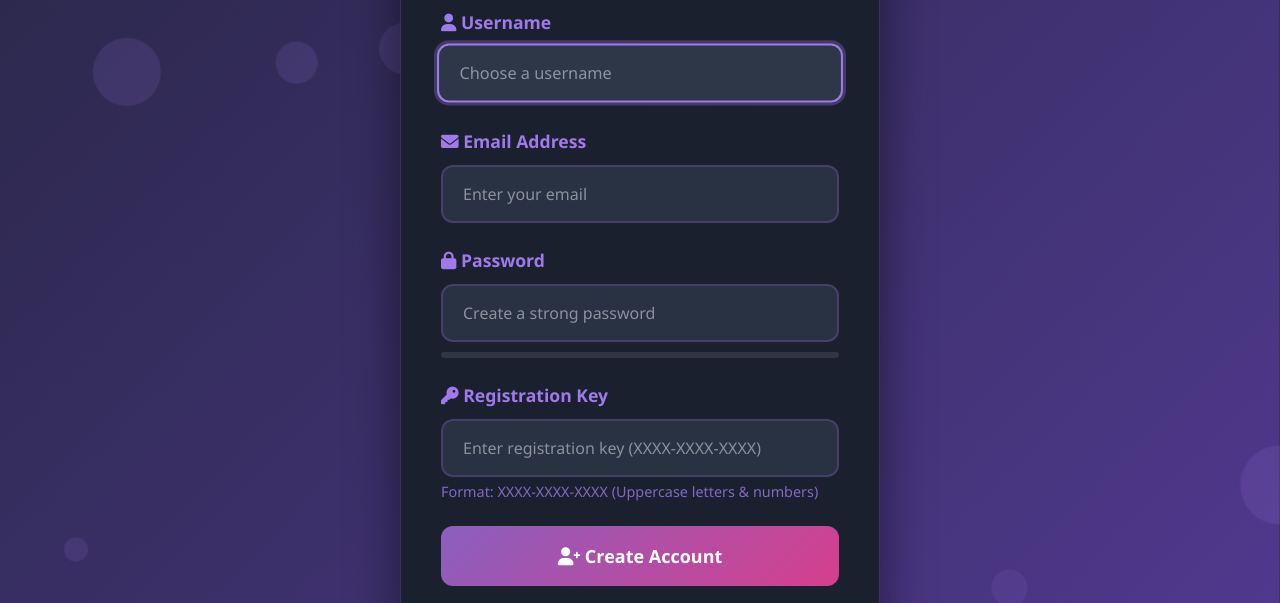
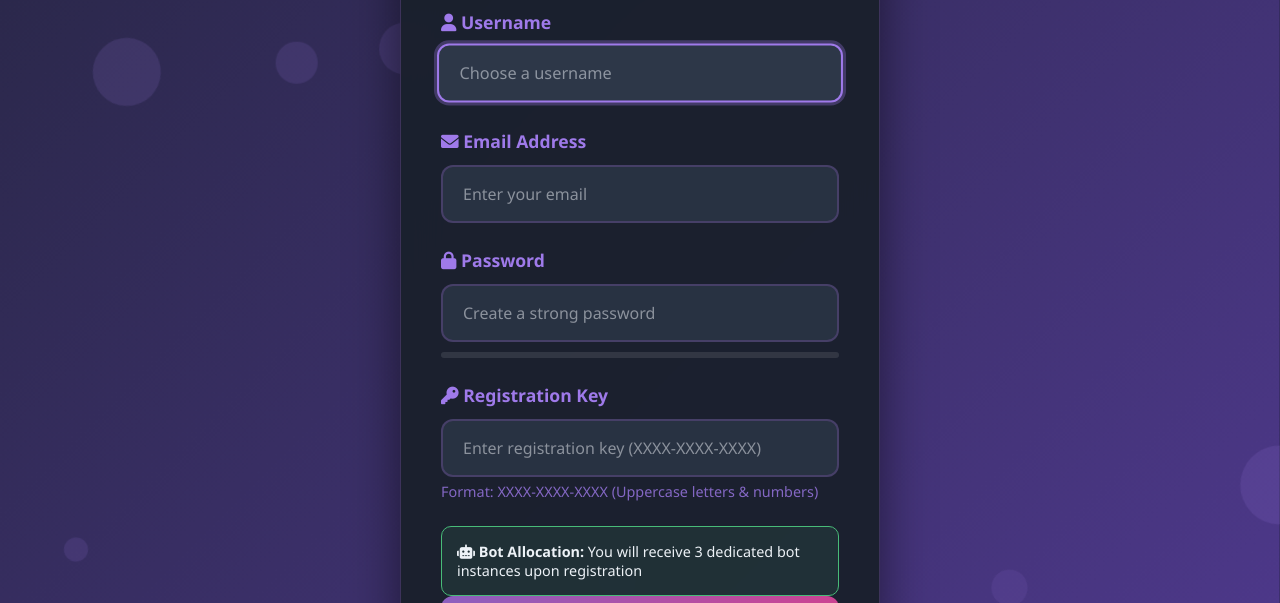
Before and after one commit to Rahmttollah/TikTok-Bot-Auth, a website: page public/register.html in a window 1280 px wide. Shown: the part 190-793 px from the top of the page. Drawn offline with Linux system fonts and the light colour scheme.

Commit message:
Update register.html

```diff
--- a/public/register.html
+++ b/public/register.html
@@ -331,6 +331,15 @@
             opacity: 0.7;
             text-align: center;
         }
+
+        .allocation-info {
+            background: rgba(72, 187, 120, 0.1);
+            padding: 15px;
+            border-radius: 10px;
+            border: 1px solid var(--success);
+            margin-top: 15px;
+            font-size: 0.9em;
+        }
     </style>
 </head>
 <body>
@@ -375,6 +384,10 @@
                     <input type="text" id="registrationKey" placeholder="Enter registration key (XXXX-XXXX-XXXX)" required pattern="[A-Z0-9]{4}-[A-Z0-9]{4}-[A-Z0-9]{4}">
                     <div class="key-format">Format: XXXX-XXXX-XXXX (Uppercase letters & numbers)</div>
                 </div>
+            </div>
+
+            <div class="allocation-info">
+                <i class="fas fa-robot"></i> <strong>Bot Allocation:</strong> You will receive 3 dedicated bot instances upon registration
             </div>
 
             <button type="submit" class="btn-register" id="registerBtn">
@@ -513,7 +526,7 @@
                     method: 'POST',
                     headers: {
                         'Content-Type': 'application/json',
-                    'Accept': 'application/json'
+                        'Accept': 'application/json'
                     },
                     body: JSON.stringify({
                         username: username.trim(),
@@ -526,7 +539,7 @@
                 const data = await response.json();
 
                 if (data.success) {
-                    showMessage('🎉 Account created successfully! Redirecting to login...', 'success');
+                    showMessage(`🎉 Account created successfully! ${data.allocatedBots} bots allocated. Redirecting to login...`, 'success');
                     setTimeout(() => {
                         window.location.href = '/login?message=registration_success';
                     }, 2000);
```
